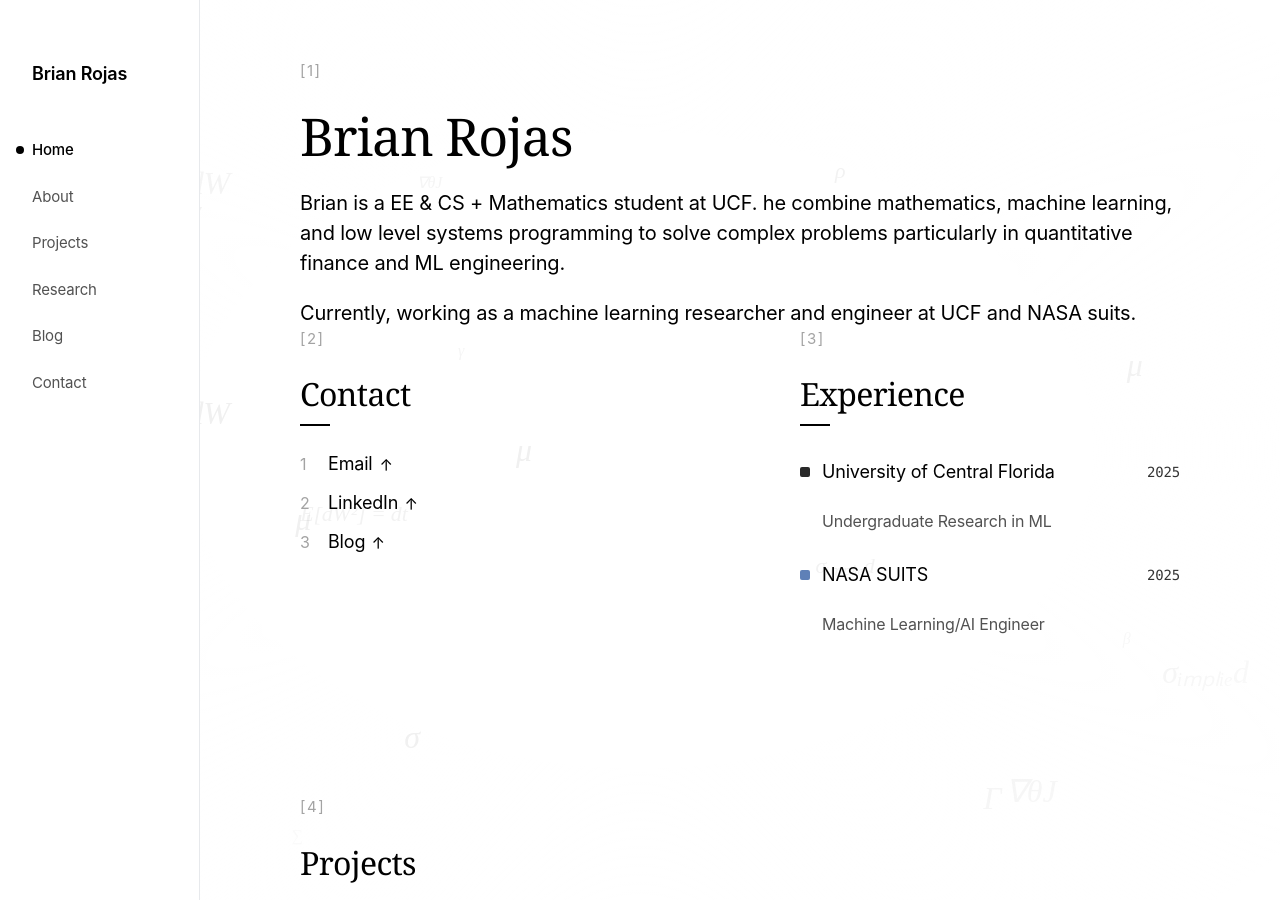
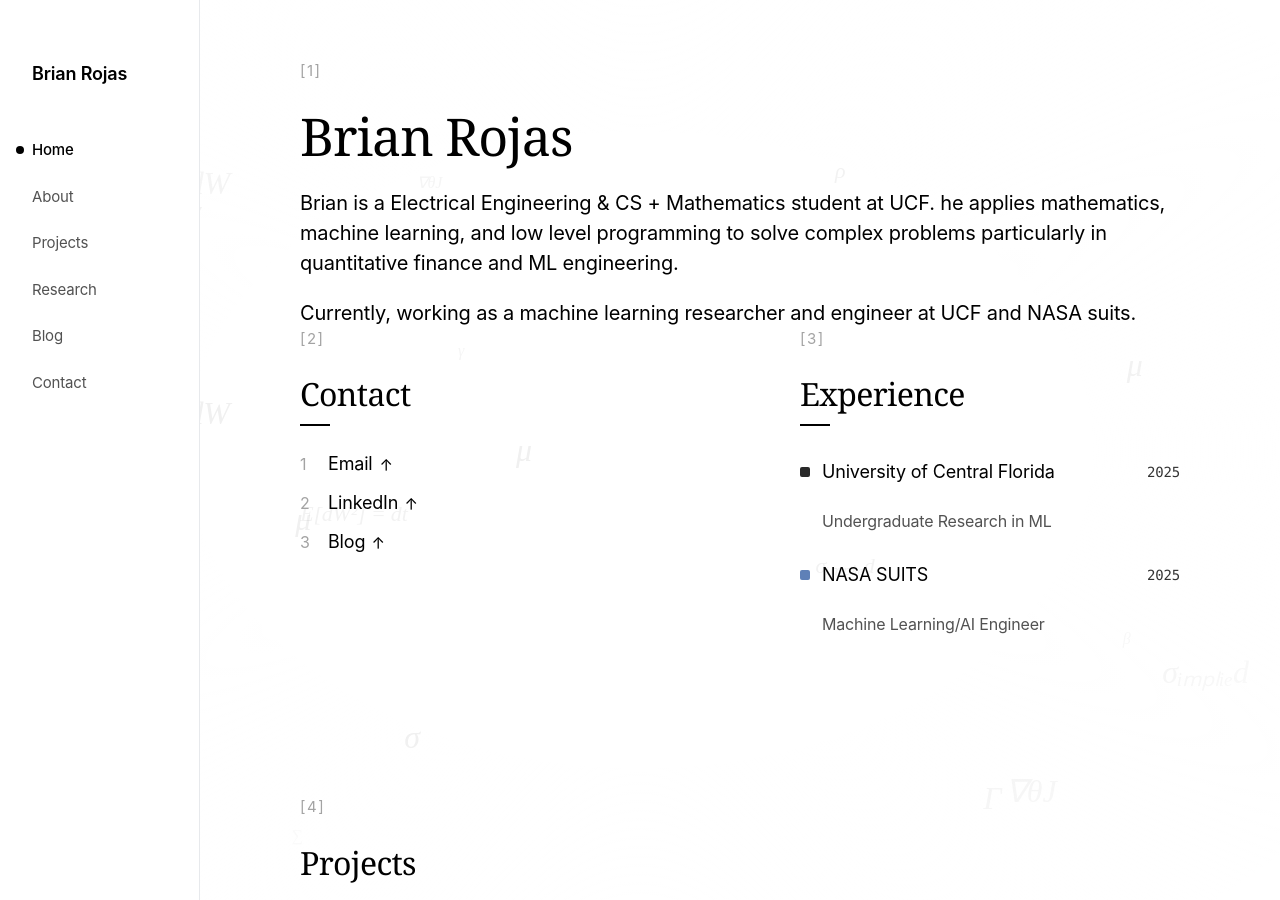
Before and after one commit to brianrojrc/brianrojrc.github.io, a Jekyll site: the page built from index.md, in a window 1280 px wide and 900 px high. Built offline with Jekyll 4.4.1, drawn with Linux system fonts in a browser that asks for light colours; some web fonts are replaced.

Commit message:
Update index.md

```diff
--- a/index.md
+++ b/index.md
@@ -6,7 +6,7 @@
 <header class="page-header">
     <span class="page-marker">[1]</span>
     <h1>Brian Rojas</h1>
-    <p class="intro"> Brian is a EE & CS + Mathematics student at UCF. he combine mathematics, machine learning, and low level systems programming to solve complex problems particularly in quantitative finance and ML engineering.
+    <p class="intro"> Brian is a Electrical Engineering & CS + Mathematics student at UCF. he applies mathematics, machine learning, and low level programming to solve complex problems particularly in quantitative finance and ML engineering.
     <p class="currently">Currently, working as a machine learning researcher and engineer at UCF and NASA suits.</p>
 
 <div class="two-column">
```
